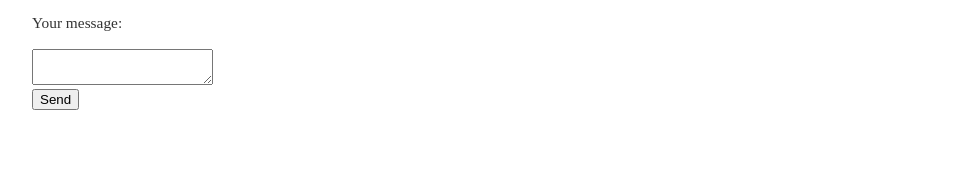
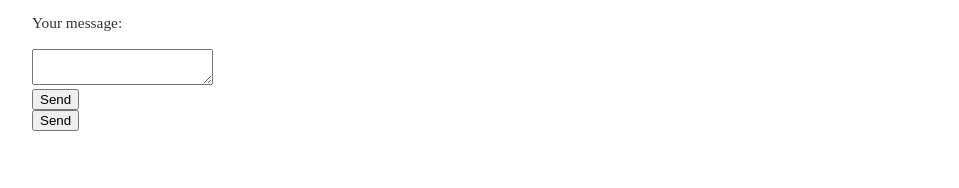
Before and after one commit to not-even-wong/not-even-wong.github.io, a Jekyll site: the page built from index.html, in a window 1280 px wide. Shown: the part 1371-1559 px from the top of the page, without its empty margins (160-1119 px from the left). Built offline with Jekyll 4.4.1, drawn with Linux system fonts in a browser that asks for light colours.

Commit message:
Update default.html

```diff
--- a/_layouts/default.html
+++ b/_layouts/default.html
@@ -32,6 +32,8 @@
 					<p>Your message:</p>
 					<textarea name="message"></textarea>
 					</label>
+					<br>
+					<button type="submit">Send</button>
 				</form>
 			</footer>
 		</body>
```
